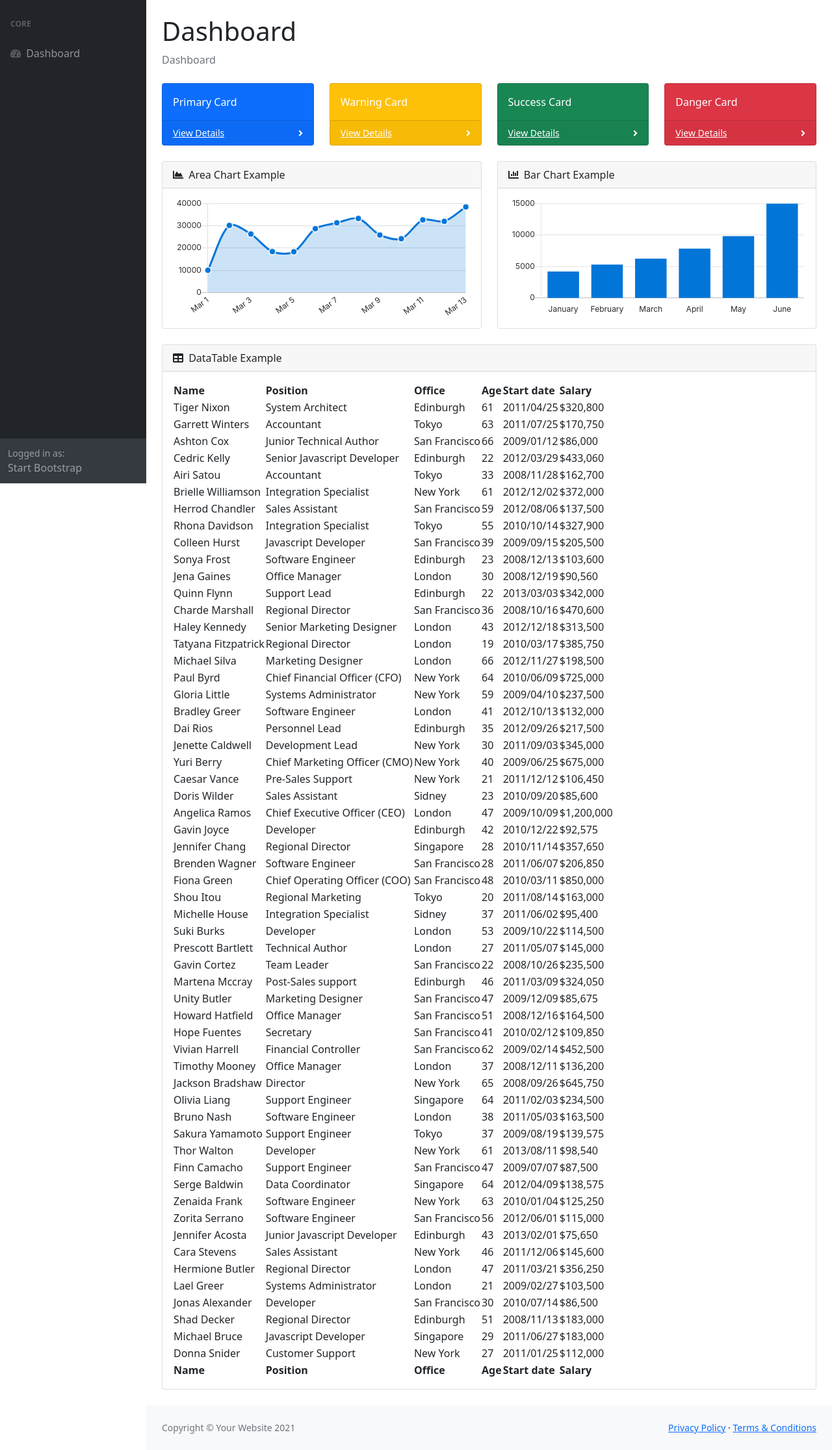
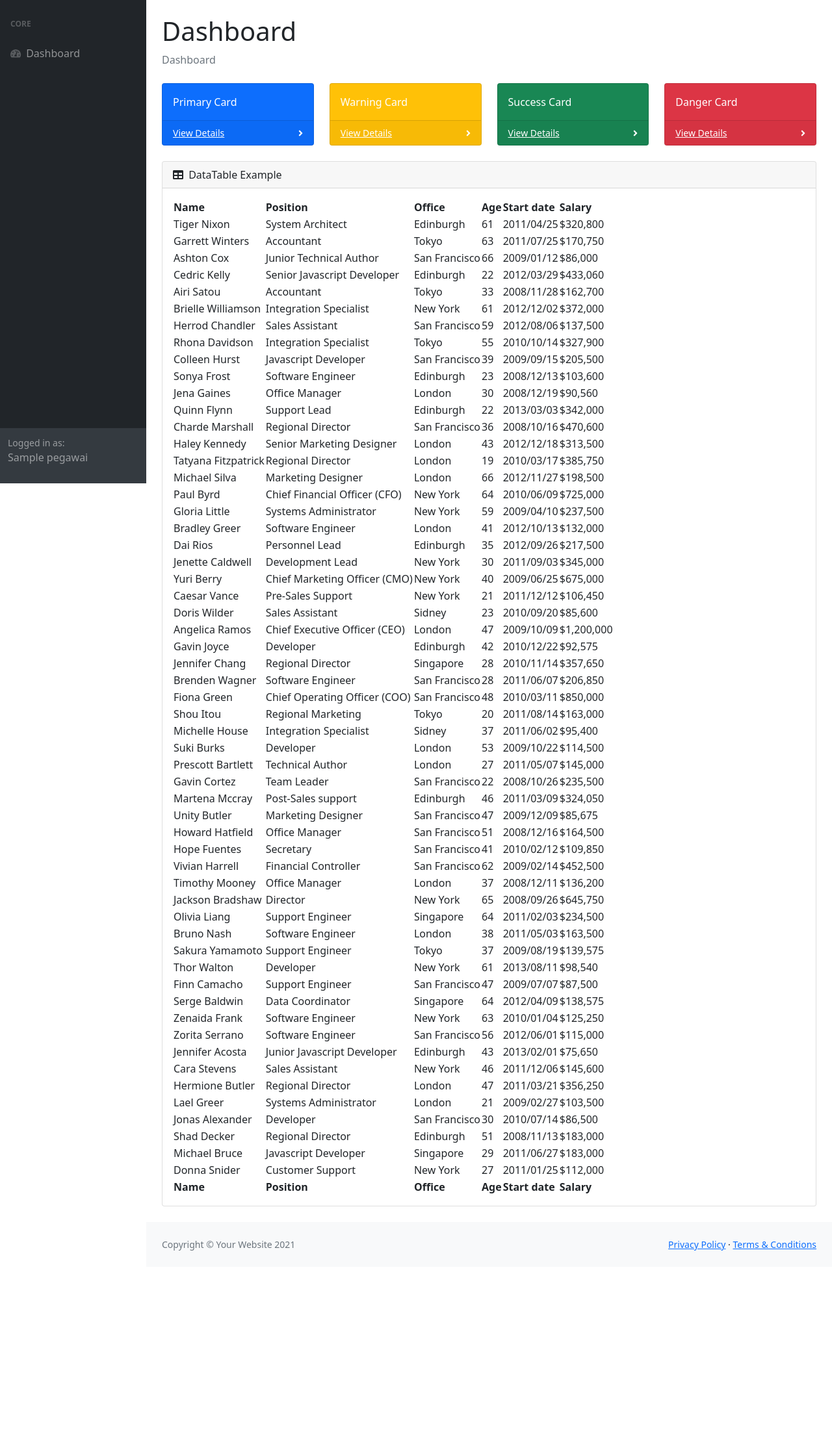
Before and after one commit to yogaiw/ikanmas-bps, a PHP site: page /dashboard.php in a window 1280 px wide. Shown: the part 56-2288 px from the top of the page at 65% size. After the commit the page ends 1981 px from the top, so only its background shows below. Run offline with PHP 8.4, Linux system fonts and the light colour scheme; the visitor is signed in with stand-in values (Sample User, id 1); tables that the repository leaves empty or names only in its code hold one stand-in row (values such as "Sample post"); some libraries are stand-ins or nearby versions.

Commit message:
account system

```diff
--- a/dashboard.php
+++ b/dashboard.php
@@ -1,13 +1,15 @@
 <?php
 
     session_start();
-
     require "koneksi.php";
 
     if(!isset($_SESSION["login"])) {
         header("Location:index.php");
         exit();
     }
+
+    $getCurrentUser = $conn->query("SELECT * FROM pegawai WHERE id_pegawai = ".$_SESSION['current_user']);
+    $currentUser = $getCurrentUser->fetch_assoc();
 
 ?>
 
@@ -23,6 +25,7 @@
         <link href="https://cdn.jsdelivr.net/npm/simple-datatables@latest/dist/style.css" rel="stylesheet" />
         <link href="css/styles.css" rel="stylesheet" />
         <script src="https://cdnjs.cloudflare.com/ajax/libs/font-awesome/5.15.3/js/all.min.js" crossorigin="anonymous"></script>
+        <meta name="viewport" content="width=device-width, initial-scale=1.0">
     </head>
     <body class="sb-nav-fixed">
         <nav class="sb-topnav navbar navbar-expand navbar-dark bg-dark">
@@ -64,7 +67,7 @@
                     </div>
                     <div class="sb-sidenav-footer">
                         <div class="small">Logged in as:</div>
-                        Start Bootstrap
+                        <p><?= $currentUser['nama_pegawai'] ?></p>
                     </div>
                 </nav>
             </div>
@@ -110,26 +113,6 @@
                                         <a class="small text-white stretched-link" href="#">View Details</a>
                                         <div class="small text-white"><i class="fas fa-angle-right"></i></div>
                                     </div>
-                                </div>
-                            </div>
-                        </div>
-                        <div class="row">
-                            <div class="col-xl-6">
-                                <div class="card mb-4">
-                                    <div class="card-header">
-                                        <i class="fas fa-chart-area me-1"></i>
-                                        Area Chart Example
-                                    </div>
-                                    <div class="card-body"><canvas id="myAreaChart" width="100%" height="40"></canvas></div>
-                                </div>
-                            </div>
-                            <div class="col-xl-6">
-                                <div class="card mb-4">
-                                    <div class="card-header">
-                                        <i class="fas fa-chart-bar me-1"></i>
-                                        Bar Chart Example
-                                    </div>
-                                    <div class="card-body"><canvas id="myBarChart" width="100%" height="40"></canvas></div>
                                 </div>
                             </div>
                         </div>
--- a/index.php
+++ b/index.php
@@ -20,7 +20,7 @@
 		if($ktm_login === 1) {
 			if(password_verify($password,$data_login['password'])){
 				$_SESSION["login"] = true;
-				$_SESSION['current_user'] = $data_login['pegawai_id'];
+				$_SESSION['current_user'] = $data_login['id_pegawai'];
 				header("Location:dashboard.php");
 				exit;
 			}
@@ -41,8 +41,11 @@
             rel="stylesheet"
             href="style.css">
         <link rel="stylesheet" src="node_modules/fontawesome/css/all.css">
+        <meta name="viewport" content="width=device-width, initial-scale=1.0">
+
     </head>
     <body>
+        <div class="row">
             <div class="login-form">
                 <div class="d-flex justify-content-center" style="display: block;">
                     <img src="images/logo-bps.png" alt="" width="300px">
@@ -58,5 +61,6 @@
                     <a href="dashboard.php"><button type="submit" name="masuk" class="btn btn-primary d-flex">Masuk</button></a>
                 </form>
             </div>
+        </div>
     </body>
 </html>
--- a/reg.php
+++ b/reg.php
@@ -12,12 +12,12 @@
         if($conn->query($qdaftar)===TRUE) {
             $conn->close();
             header("location:index.php");
-            exit();
+            exit;
         }
         else {
             echo"Error:".$sql."<br>".$conn->error;
             $conn->close();
-            exit();
+            exit;
         }
     }
 ?>
--- a/style.css
+++ b/style.css
@@ -13,5 +13,3 @@
     border-radius: 10px 10px 10px 10px;
     width: 500px;
 }
-
-.judul
```
Lines whose indentation alone changed are shown as unchanged.
